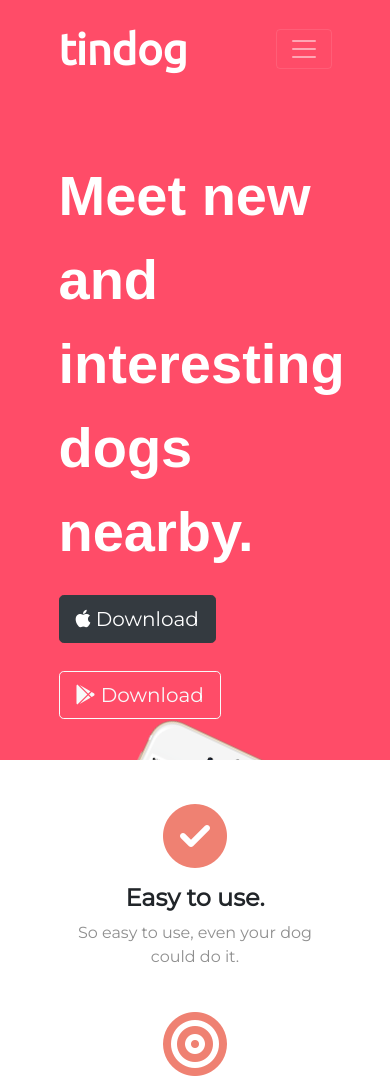
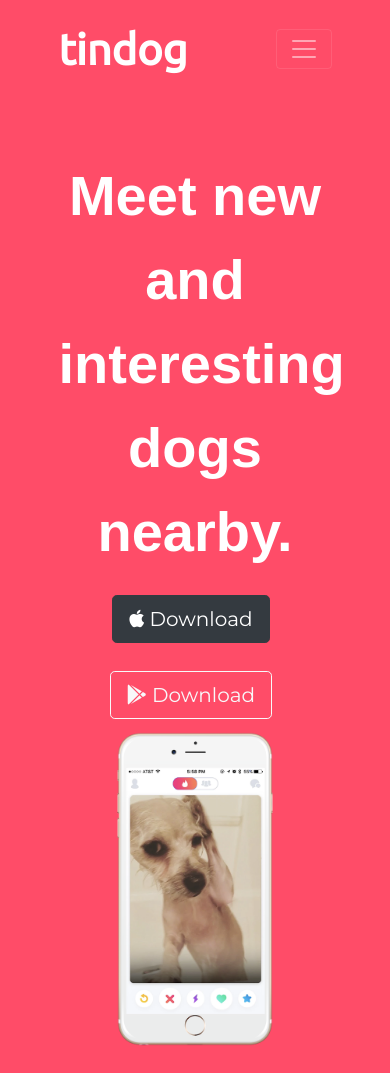
Before and after one commit to riteessshh/TinDog-development, a plain HTML site: page index.html in a window 390 px wide. Shown: the top 1089 px of the page. Drawn offline with nearby package versions, Linux system fonts and the light colour scheme.

Commit message:
Update styles.css
media query breaking point
for title portion

```diff
--- a/css/styles.css
+++ b/css/styles.css
@@ -133,3 +133,16 @@ p {
 .pricing-column {
   padding: 3% 2%;
 }
+
+@media (max-width: 1028px) {
+
+  #title {
+    text-align: center;
+  }
+
+  .title-image {
+    width: 57%;
+    position: static;
+    transform: rotate(0);
+  }
+}
```
